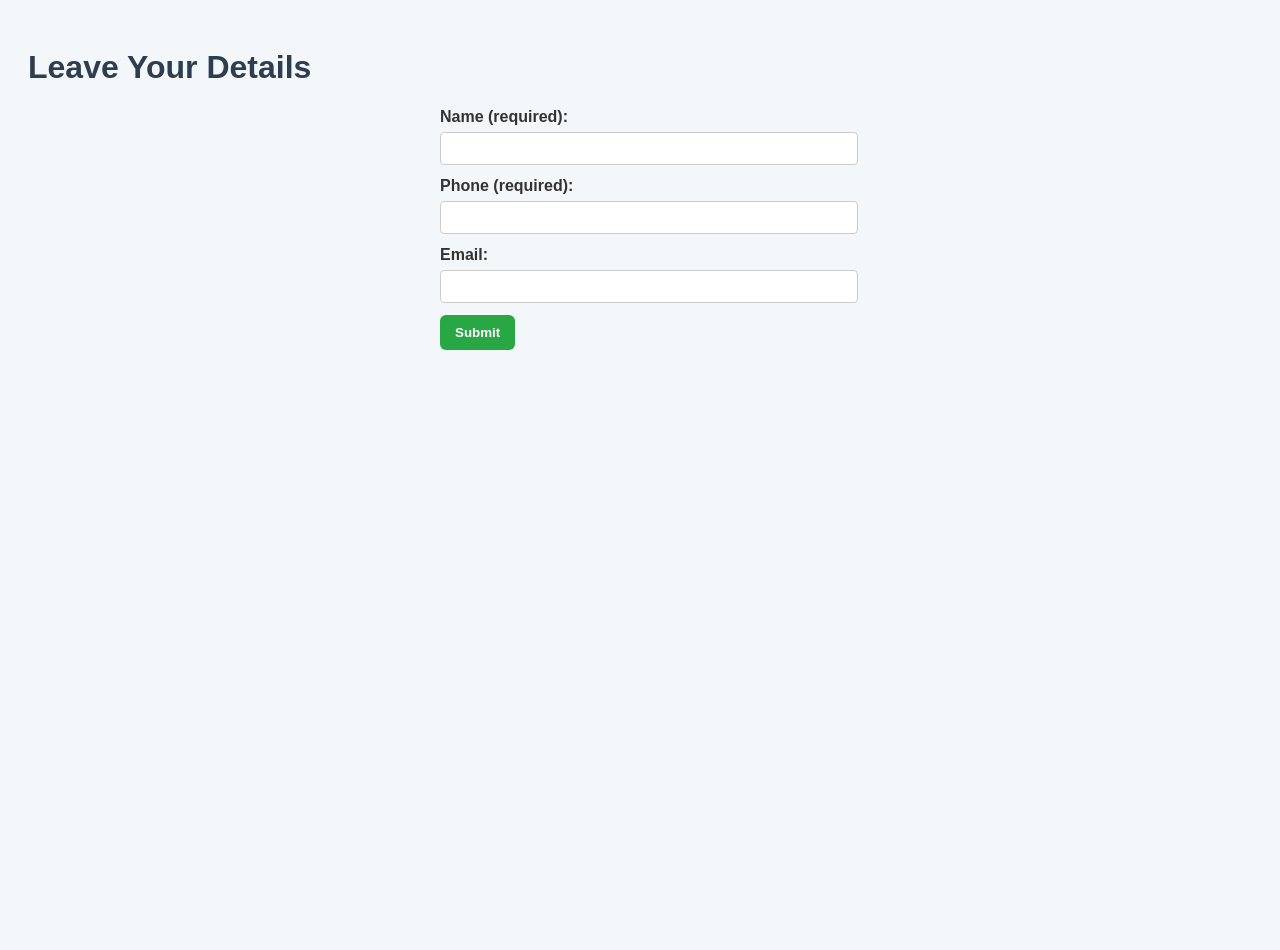
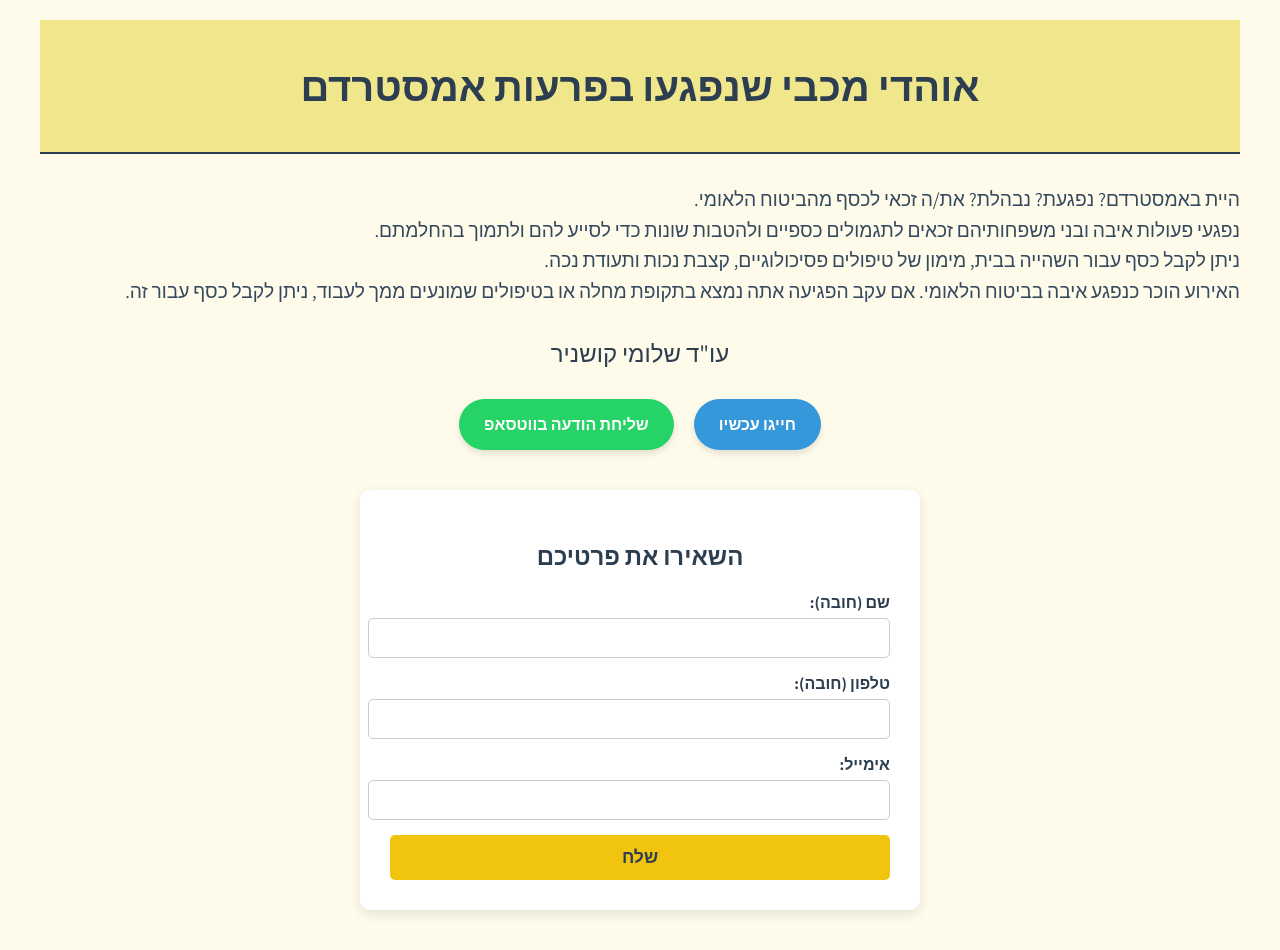
Before and after one commit to BenSwDev/lead-capture, a website: page index.html in a window 1280 px wide. Before the commit the page ends 800 px from the top, so only its background shows below. Drawn offline with Linux system fonts and the light colour scheme.

Commit message:
improving the website

```diff
--- a/index.html
+++ b/index.html
@@ -1,68 +1,234 @@
 <!DOCTYPE html>
-<html>
+<html lang="he" dir="rtl">
 <head>
     <meta charset="UTF-8">
-    <title>Leave Your Details</title>
+    <title>פרעות אמסטרדם - עו"ד שלומי קושניר</title>
+    <meta name="viewport" content="width=device-width, initial-scale=1.0">
+    <!-- Google Fonts for Hebrew Support -->
+    <link href="https://fonts.googleapis.com/css2?family=Assistant:wght@400;700&display=swap" rel="stylesheet">
     <style>
+        /* General Styling */
         body {
-            font-family: Arial, sans-serif;
-            background-color: #f4f7fa;
-            color: #333;
+            font-family: 'Assistant', sans-serif;
+            background-color: #fffbea; /* Light Yellow */
+            color: #2c3e50; /* Dark Blue */
+            margin: 0;
+            padding: 0;
+        }
+        .container {
             padding: 20px;
+            max-width: 1200px;
+            margin: auto;
         }
-        h1 {
+
+        /* Header */
+        .header {
+            text-align: center;
+            padding: 40px 20px;
+            background-color: #f0e68c; /* Khaki */
+            border-bottom: 2px solid #2c3e50;
+        }
+        .header h1 {
+            margin: 0;
+            font-size: 2.5em;
             color: #2c3e50;
         }
-        form {
-            max-width: 400px;
+
+        /* Call-to-Action Paragraph */
+        .cta {
+            margin: 30px 0;
+            font-size: 1.2em;
+            line-height: 1.6;
+            color: #34495e; /* Slightly Lighter Blue */
+        }
+
+        /* Sub-Title */
+        .sub-header {
+            text-align: center;
+            margin-bottom: 30px;
+            font-size: 1.5em;
+            color: #2c3e50;
+        }
+
+        /* Action Buttons */
+        .action-buttons {
+            display: flex;
+            justify-content: center;
+            gap: 20px;
+            margin-bottom: 40px;
+            flex-wrap: wrap;
+        }
+        .action-buttons a, .action-buttons button {
+            text-decoration: none;
+            padding: 15px 25px;
+            border: none;
+            border-radius: 30px;
+            font-size: 1em;
+            cursor: pointer;
+            transition: background-color 0.3s ease, transform 0.2s ease;
+            box-shadow: 0 4px 6px rgba(0,0,0,0.1);
+            font-weight: 700;
+        }
+        .call-button {
+            background-color: #3498db; /* Blue */
+            color: white;
+        }
+        .call-button:hover {
+            background-color: #2980b9;
+            transform: scale(1.05);
+        }
+        .whatsapp-button {
+            background-color: #25d366; /* WhatsApp Green */
+            color: white;
+        }
+        .whatsapp-button:hover {
+            background-color: #1da851;
+            transform: scale(1.05);
+        }
+
+        /* Form Styling */
+        .lead-form {
+            background-color: #ffffff; /* White */
+            padding: 30px;
+            border-radius: 10px;
+            box-shadow: 0 4px 12px rgba(0,0,0,0.1);
+            max-width: 500px;
             margin: auto;
         }
-        label {
+        .lead-form h2 {
+            text-align: center;
+            margin-bottom: 20px;
+            color: #2c3e50;
+        }
+        .lead-form label {
+            display: block;
+            margin-bottom: 5px;
             font-weight: bold;
         }
-        input[type="text"],
-        input[type="email"] {
+        .lead-form input[type="text"],
+        .lead-form input[type="email"] {
             width: 100%;
-            padding: 8px;
-            margin: 6px 0 12px 0;
+            padding: 10px;
+            margin-bottom: 15px;
             border: 1px solid #ccc;
-            border-radius: 4px;
+            border-radius: 5px;
+            font-size: 1em;
         }
-        button {
-            background-color: #28a745;
-            color: white;
-            padding: 10px 15px;
+        .lead-form button {
+            width: 100%;
+            padding: 12px;
+            background-color: #f1c40f; /* Yellow */
+            color: #2c3e50;
             border: none;
-            border-radius: 6px;
+            border-radius: 5px;
+            font-size: 1.1em;
             cursor: pointer;
-            font-weight: bold;
+            transition: background-color 0.3s ease, transform 0.2s ease;
+            font-weight: 700;
         }
-        button:hover {
-            background-color: #218838;
+        .lead-form button:hover {
+            background-color: #d4ac0d;
+            transform: scale(1.02);
         }
+
+        /* Message Styling */
         #message {
+            text-align: center;
             margin-top: 20px;
             font-size: 1.1em;
-            color: #d63384;
-            text-align: center;
+        }
+
+        /* Responsive Design */
+        @media (max-width: 768px) {
+            .header h1 {
+                font-size: 2em;
+            }
+            .cta {
+                font-size: 1em;
+            }
+            .sub-header {
+                font-size: 1.3em;
+            }
+            .action-buttons a, .action-buttons button {
+                padding: 12px 20px;
+                font-size: 0.9em;
+            }
+            .lead-form {
+                padding: 20px;
+            }
+            .lead-form button {
+                font-size: 1em;
+            }
+        }
+
+        @media (max-width: 480px) {
+            .header h1 {
+                font-size: 1.8em;
+            }
+            .cta {
+                font-size: 0.95em;
+            }
+            .sub-header {
+                font-size: 1.1em;
+            }
+            .action-buttons a, .action-buttons button {
+                padding: 10px 15px;
+                font-size: 0.85em;
+            }
+            .lead-form {
+                padding: 15px;
+            }
+            .lead-form button {
+                font-size: 0.95em;
+            }
         }
     </style>
 </head>
 <body>
-<h1>Leave Your Details</h1>
-<form id="leadForm">
-    <label for="name">Name (required):</label>
-    <input type="text" id="name" name="name" required>
+<div class="container">
+    <!-- Header -->
+    <div class="header">
+        <h1>אוהדי מכבי שנפגעו בפרעות אמסטרדם</h1>
+    </div>
 
-    <label for="phone">Phone (required):</label>
-    <input type="text" id="phone" name="phone" required>
+    <!-- Call-to-Action Paragraph -->
+    <div class="cta">
+        היית באמסטרדם? נפגעת? נבהלת? את/ה זכאי לכסף מהביטוח הלאומי.<br>
+        נפגעי פעולות איבה ובני משפחותיהם זכאים לתגמולים כספיים ולהטבות שונות כדי לסייע להם ולתמוך בהחלמתם.<br>
+        ניתן לקבל כסף עבור השהייה בבית, מימון של טיפולים פסיכולוגיים, קצבת נכות ותעודת נכה.<br>
+        האירוע הוכר כנפגע איבה בביטוח הלאומי. אם עקב הפגיעה אתה נמצא בתקופת מחלה או בטיפולים שמונעים ממך לעבוד, ניתן לקבל כסף עבור זה.
+    </div>
 
-    <label for="email">Email:</label>
-    <input type="email" id="email" name="email">
+    <!-- Sub-Title -->
+    <div class="sub-header">
+        עו"ד שלומי קושניר
+    </div>
 
-    <button type="submit">Submit</button>
-</form>
-<p id="message"></p>
+    <!-- Action Buttons -->
+    <div class="action-buttons">
+        <a href="tel:0526333102" class="call-button">חייגו עכשיו</a>
+        <a href="https://wa.me/972526333102" target="_blank" class="whatsapp-button">שליחת הודעה בווטסאפ</a>
+    </div>
+
+    <!-- Lead Capture Form -->
+    <form id="leadForm" class="lead-form">
+        <h2>השאירו את פרטיכם</h2>
+        <label for="name">שם (חובה):</label>
+        <input type="text" id="name" name="name" required>
+
+        <label for="phone">טלפון (חובה):</label>
+        <input type="text" id="phone" name="phone" required>
+
+        <label for="email">אימייל:</label>
+        <input type="email" id="email" name="email">
+
+        <button type="submit">שלח</button>
+    </form>
+
+    <!-- Message Display -->
+    <p id="message"></p>
+</div>
+
 <script>
     const form = document.getElementById('leadForm');
     const messageEl = document.getElementById('message');
@@ -75,7 +241,7 @@
         const email = document.getElementById('email').value.trim();
 
         if (!name || !phone) {
-            messageEl.textContent = 'Name and phone are required.';
+            messageEl.textContent = 'שם וטלפון הם שדות חובה.';
             messageEl.style.color = 'red';
             return;
         }
@@ -97,17 +263,17 @@
 
             if (response.ok) {
                 messageEl.style.color = 'green';
-                messageEl.textContent = 'Your details have been submitted. Thank you!';
+                messageEl.textContent = 'פרטיכם נשלחו בהצלחה. תודה!';
                 form.reset();
             } else {
                 const resData = await response.json();
                 messageEl.style.color = 'red';
-                messageEl.textContent = resData.message || 'An error occurred. Please try again.';
+                messageEl.textContent = resData.message || 'אירעה שגיאה. אנא נסו שנית.';
             }
         } catch (error) {
             console.error('Error:', error);
             messageEl.style.color = 'red';
-            messageEl.textContent = 'An error occurred. Please try again.';
+            messageEl.textContent = 'אירעה שגיאה. אנא נסו שנית.';
         }
     });
 </script>
```
